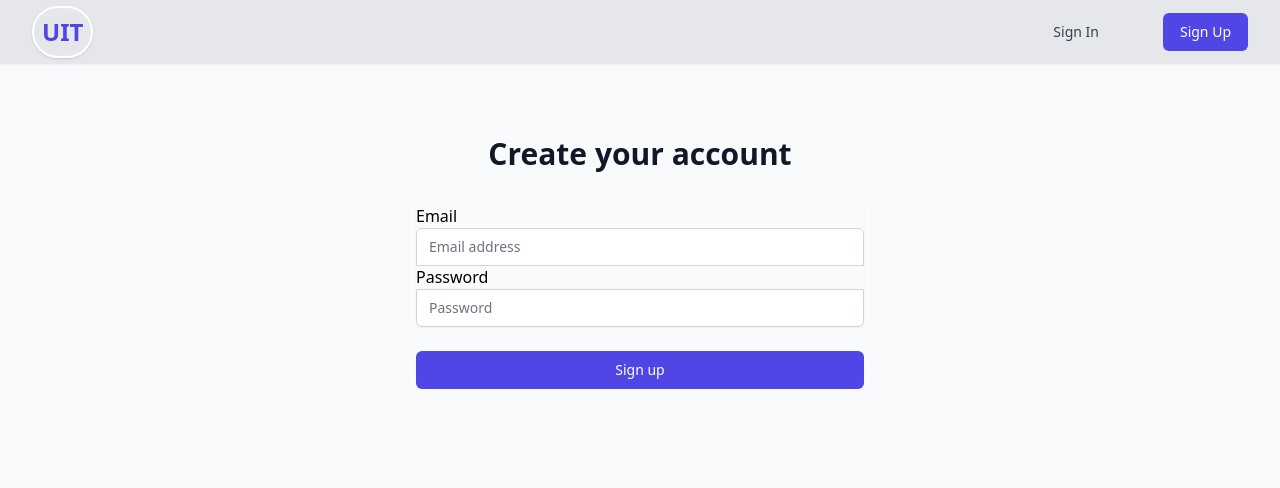
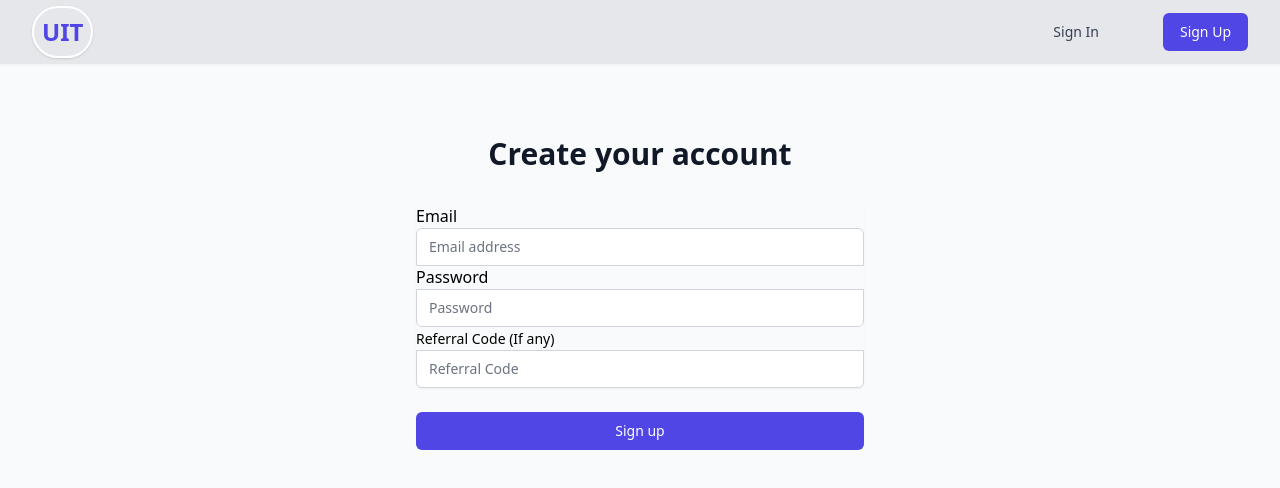
Before and after one commit to TosmimForidMehtab/UITUI, a React (Vite) app: page /signup in a window 1280 px wide. Shown: the top 488 px of the page. Built offline with nearby package versions, Linux system fonts and the light colour scheme; no server answers.

Commit message:
Added referral code for signup

```diff
--- a/src/contexts/AuthContext.jsx
+++ b/src/contexts/AuthContext.jsx
@@ -69,14 +69,14 @@ export const AuthProvider = ({ children }) => {
 	const signup = async (email, password, referralCode = "") => {
 		setLoading(true);
 		try {
-			const response = await axios.post(
-				`${host}/auth/signup?referralCode=${referralCode}`,
-				{
-					email,
-					password,
-					role: "USER",
-				}
-			);
+			const url = referralCode
+				? `auth/signup?referralCode=${referralCode}`
+				: `auth/signup`;
+			const response = await axios.post(`${host}/${url}`, {
+				email,
+				password,
+				role: "USER",
+			});
 			toast.success("Signed up successfully! Please log in.");
 			return true;
 		} catch (error) {
--- a/src/pages/SignUp.jsx
+++ b/src/pages/SignUp.jsx
@@ -10,12 +10,12 @@ const SignUp = () => {
 	const navigate = useNavigate();
 	const { signup, loading } = useAuth();
 	const [searchParams] = useSearchParams();
-	const referralCode = searchParams.get("refer");
+	const [refCode, setRefCode] = useState(searchParams.get("refer"));
 
 	const handleSubmit = async (e) => {
 		try {
 			e.preventDefault();
-			const response = await signup(email, password, referralCode);
+			const response = await signup(email, password, refCode);
 			if (response) navigate("/signin");
 		} catch (error) {
 			console.error(error);
@@ -65,6 +65,20 @@ const SignUp = () => {
 								onChange={(e) => setPassword(e.target.value)}
 							/>
 						</div>
+						<div>
+							<label htmlFor="refCode" className="text-sm">
+								Referral Code (If any)
+							</label>
+							<input
+								id="refCode"
+								name="refCode"
+								type="refCode"
+								className="appearance-none rounded-none relative block w-full px-3 py-2 border border-gray-300 placeholder-gray-500 text-gray-900 rounded-b-md focus:outline-none focus:ring-indigo-500 focus:border-indigo-500 focus:z-10 sm:text-sm"
+								placeholder="Referral Code"
+								value={refCode}
+								onChange={(e) => setRefCode(e.target.value)}
+							/>
+						</div>
 					</div>
 
 					<div>
```
